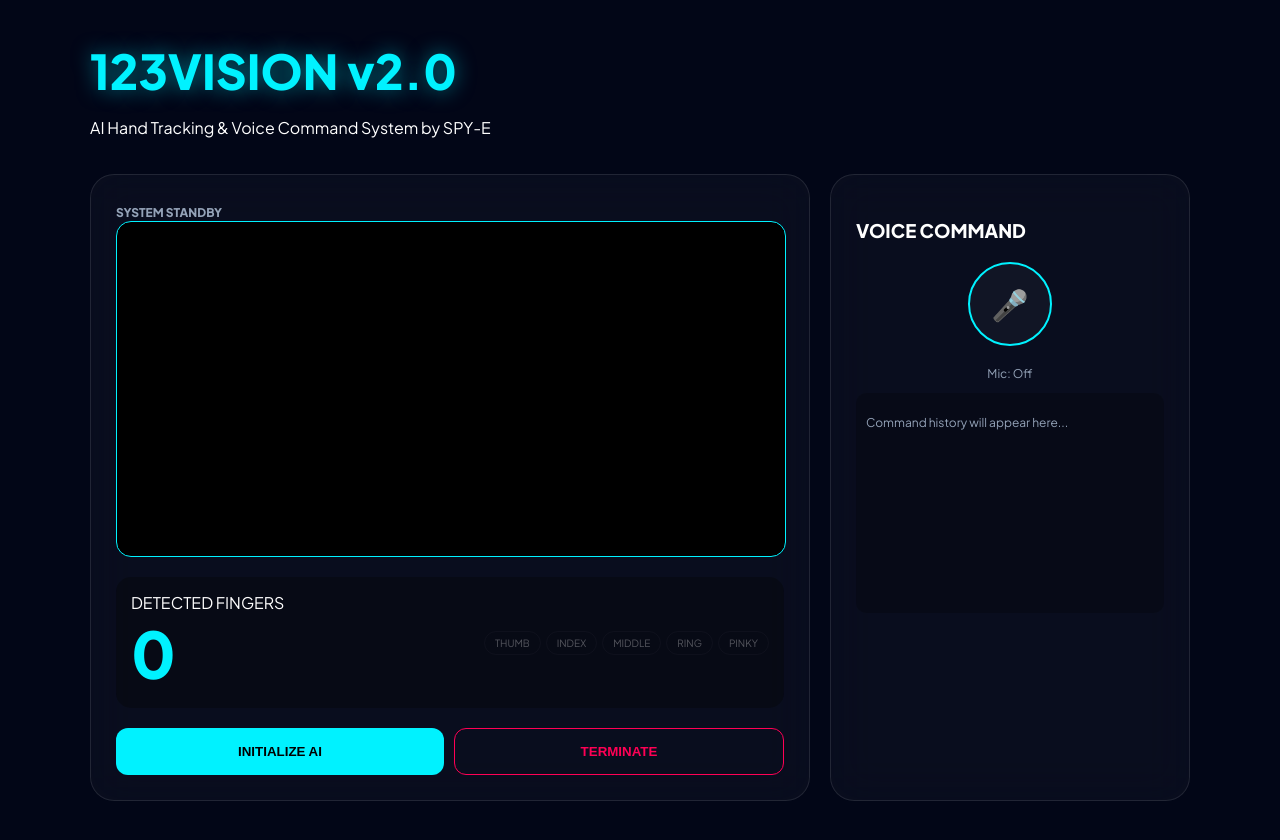
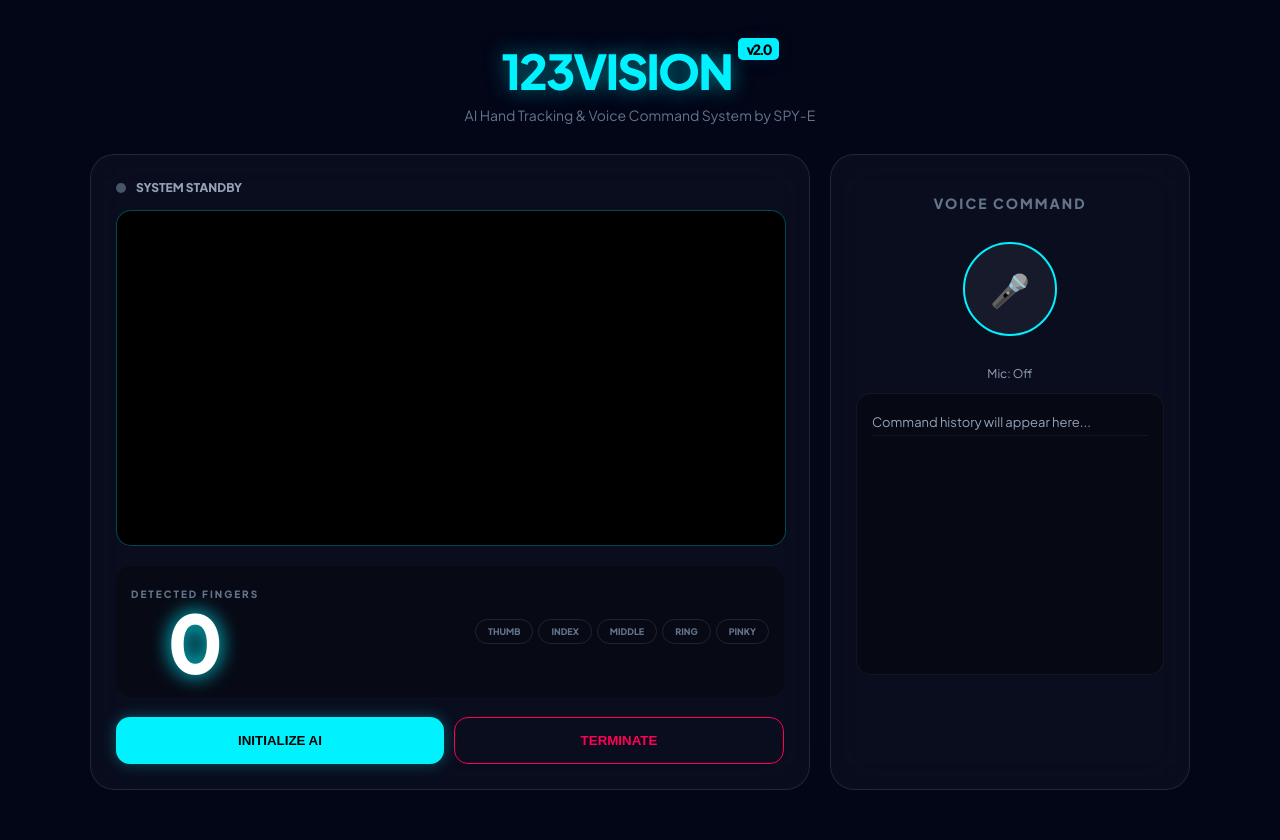
Before and after one commit to 123tool/Computer-Vision-AI-Recognition, a plain HTML site: page index.html in a window 1280 px wide. Drawn offline with Linux system fonts and the light colour scheme.

Commit message:
Update style.css

```diff
--- a/assets/css/style.css
+++ b/assets/css/style.css
@@ -13,14 +13,19 @@ body {
     display: flex;
     justify-content: center;
     min-height: 100vh;
+    overflow-x: hidden;
 }
 
 .container { width: 95%; max-width: 1100px; padding: 40px 0; }
 
+header { text-align: center; margin-bottom: 30px; }
 .neon-text {
     font-weight: 800; font-size: 3rem; margin: 0; color: var(--neon);
     text-shadow: 0 0 20px rgba(0, 242, 255, 0.5);
+    letter-spacing: -2px;
 }
+.version { font-size: 14px; vertical-align: top; background: var(--neon); color: #000; padding: 2px 8px; border-radius: 5px; }
+.subtitle { color: #64748b; font-size: 14px; margin-top: 5px; }
 
 .glass-panel {
     background: var(--glass);
@@ -28,14 +33,16 @@ body {
     border: 1px solid rgba(255, 255, 255, 0.1);
     border-radius: 24px;
     padding: 25px;
-    margin-top: 20px;
 }
+
+.panel-header { display: flex; align-items: center; gap: 10px; margin-bottom: 15px; }
+.status-dot { width: 10px; height: 10px; border-radius: 50%; background: #475569; }
 
 .main-layout { display: grid; grid-template-columns: 2fr 1fr; gap: 20px; }
 
 .video-container {
     position: relative; width: 100%; border-radius: 15px; overflow: hidden;
-    background: #000; border: 1px solid var(--neon);
+    background: #000; border: 1px solid rgba(0, 242, 255, 0.3);
 }
 
 video, canvas { width: 100%; height: auto; display: block; }
@@ -46,32 +53,43 @@ canvas { position: absolute; top: 0; left: 0; }
     margin-top: 20px; padding: 15px; background: rgba(0,0,0,0.3); border-radius: 15px;
 }
 
-.counter { font-size: 4rem; font-weight: 800; color: var(--neon); }
+.stat-group { text-align: center; }
+.label { font-size: 10px; color: #64748b; font-weight: 800; letter-spacing: 2px; }
+.counter { font-size: 5rem; font-weight: 800; color: #fff; text-shadow: 0 0 20px var(--neon); line-height: 1; }
 
 .pill-container { display: flex; flex-wrap: wrap; gap: 5px; justify-content: flex-end; width: 60%; }
 .pill {
-    padding: 5px 10px; font-size: 10px; border-radius: 20px;
-    border: 1px solid rgba(255,255,255,0.1); opacity: 0.3;
+    padding: 6px 12px; font-size: 9px; border-radius: 20px;
+    border: 1px solid rgba(255,255,255,0.1); color: #64748b; font-weight: bold;
 }
-.pill.active { background: var(--neon); color: #000; opacity: 1; font-weight: bold; }
+.pill.active { background: var(--neon); color: #000; border-color: #fff; opacity: 1; }
 
 .action-btns { margin-top: 20px; display: flex; gap: 10px; }
 button {
-    flex: 1; padding: 15px; border-radius: 12px; border: none;
+    flex: 1; padding: 15px; border-radius: 14px; border: none;
     font-weight: 800; cursor: pointer; transition: 0.3s;
 }
 
-.btn-primary { background: var(--neon); color: #000; }
+.btn-primary { background: var(--neon); color: #000; box-shadow: 0 0 15px rgba(0, 242, 255, 0.3); }
+.btn-primary:hover { transform: translateY(-2px); box-shadow: 0 0 25px var(--neon); }
 .btn-danger { background: transparent; border: 1px solid var(--danger); color: var(--danger); }
 
-/* Voice Section */
+/* Voice Panel */
+.voice-panel h3 { font-size: 14px; letter-spacing: 2px; color: #64748b; text-align: center; }
 .voice-visualizer {
-    width: 80px; height: 80px; background: var(--glass);
+    width: 90px; height: 90px; background: rgba(255,255,255,0.05);
     border: 2px solid var(--neon); border-radius: 50%;
-    margin: 20px auto; display: flex; align-items: center; justify-content: center;
-    cursor: pointer; font-size: 30px;
+    margin: 30px auto; display: flex; align-items: center; justify-content: center;
+    cursor: pointer; font-size: 32px; transition: 0.3s;
 }
 .transcript-box {
-    height: 200px; overflow-y: auto; background: rgba(0,0,0,0.2);
-    border-radius: 10px; padding: 10px; font-size: 12px; color: #94a3b8;
+    height: 250px; overflow-y: auto; background: rgba(0,0,0,0.3);
+    border-radius: 15px; padding: 15px; font-size: 13px; color: #94a3b8;
+    border: 1px solid rgba(255,255,255,0.05);
 }
+.transcript-box p { margin: 5px 0; border-bottom: 1px solid rgba(255,255,255,0.05); padding-bottom: 5px; }
+
+@media (max-width: 768px) {
+    .main-layout { grid-template-columns: 1fr; }
+    .neon-text { font-size: 2rem; }
+}
```
